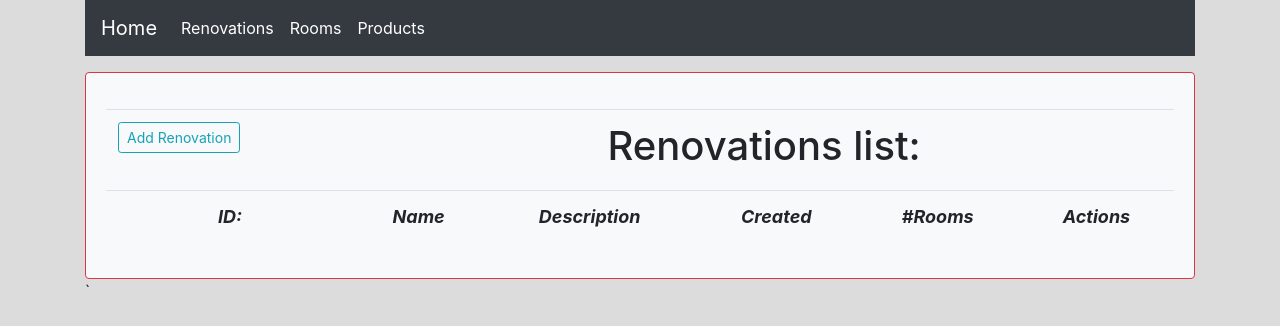
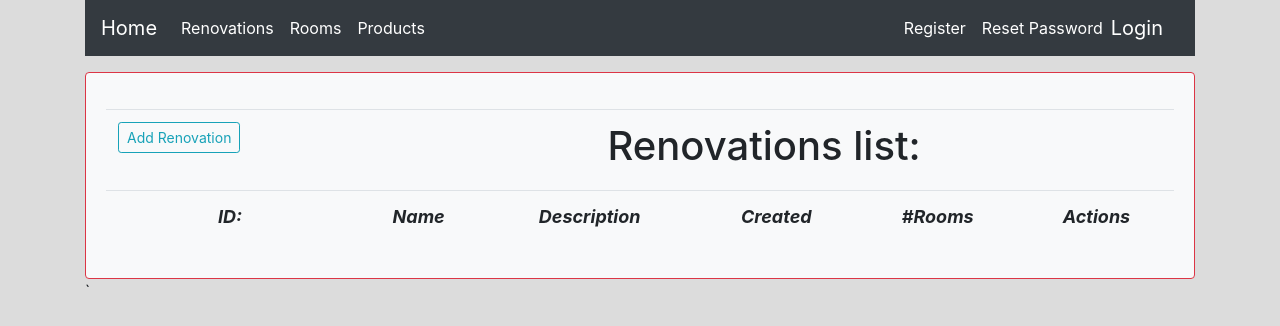
Before and after one commit to MarcinSzyc/andzy-calc, a Django app: page / in a window 1280 px wide. Shown: the top 326 px of the page. Run offline with Django 3.2, Linux system fonts and the light colour scheme; data that the repository does not hold is empty; some libraries are stand-ins or nearby versions.

Commit message:
login, register, pass reset modals added

```diff
--- a/renovations/form_context_processor.py
+++ b/renovations/form_context_processor.py
@@ -1,4 +1,5 @@
 from renovations.forms import NewProductForm, NewRoomForm, NewRenovationForm, NewCostForm
+from django.contrib.auth.forms import AuthenticationForm, PasswordResetForm, UserCreationForm
 
 
 def renovations_form_context(request):
@@ -6,6 +7,9 @@ def renovations_form_context(request):
         'new_product_form': NewProductForm,
         'new_room_form': NewRoomForm,
         'new_renovation_form': NewRenovationForm,
-        'new_cost_form': NewCostForm
+        'new_cost_form': NewCostForm,
+        'authentication_form': AuthenticationForm,
+        'password_reset_form': PasswordResetForm,
+        'registration_form': UserCreationForm
     }
     return result
--- a/templates/renovations/layout.html
+++ b/templates/renovations/layout.html
@@ -29,19 +29,33 @@
                 <span class="navbar-toggler-icon"></span>
             </button>
             <div class="collapse navbar-collapse" id="navbarNavDropdown">
-                <ul class="navbar-nav">
+                <ul class="navbar-nav mr-auto mt-2 mt-lg-0">
                     <li class="nav-item active">
-                        <a class="nav-link" href="{% url 'renovations:all-renovations' %}">Renovations<span
-                                class="sr-only">(current)</span></a>
+                        <a class="nav-link" href="{% url 'renovations:all-renovations' %}">Renovations</a>
                     </li>
                     <li class="nav-item active">
-                        <a class="nav-link" href="{% url 'renovations:all-rooms' %}">Rooms<span
-                                class="sr-only">(current)</span></a>
+                        <a class="nav-link" href="{% url 'renovations:all-rooms' %}">Rooms</a>
                     </li>
                     <li class="nav-item active">
-                        <a class="nav-link" href="{% url 'renovations:all-products' %}">Products<span
-                                class="sr-only">(current)</span></a>
+                        <a class="nav-link" href="{% url 'renovations:all-products' %}">Products</a>
                     </li>
+                </ul>
+                <ul class="navbar-nav mt-2 mt-lg-0">
+                    <li class="nav-item active">
+                        <a class="nav-link" data-toggle="modal" data-target=".register-modal" href="#">Register</a>
+                    </li>
+                    <li class="nav-item active">
+                        <a class="nav-link" data-toggle="modal" data-target=".password-reset-modal" href="#">Reset Password</a>
+                    </li>
+                    {% if user.is_authenticated %}
+                        <li class="nav-item active">
+                            <a class="navbar-brand" href="#">Logout</a>
+                        </li>
+                    {% else %}
+                        <li class="nav-item active">
+                            <a class="navbar-brand" data-toggle="modal" data-target=".login-modal" href="#">Login</a>
+                        </li>
+                    {% endif %}
                 </ul>
             </div>
         </nav>
@@ -52,6 +66,69 @@
     {% block renovations %}{% endblock %}
 </div>
 
+
+<!-- Login Modal -->
+<div class="modal fade login-modal" id="exampleModalCenter" tabindex="-1" role="dialog" aria-labelledby="exampleModalCenterTitle" aria-hidden="true">
+  <div class="modal-dialog modal-dialog-centered" role="document">
+    <div class="modal-content">
+      <div class="modal-header">
+        <h5 class="modal-title" id="exampleModalLongTitle">Log In</h5>
+        <button type="button" class="close" data-dismiss="modal" aria-label="Close">
+          <span aria-hidden="true">&times;</span>
+        </button>
+      </div>
+      <div class="modal-body">
+        {{ authentication_form.as_p }}
+      </div>
+      <div class="modal-footer">
+        <button type="button" class="btn btn-secondary" data-dismiss="modal">Close</button>
+        <button type="button" class="btn btn-primary">Hit it!</button>
+      </div>
+    </div>
+  </div>
+</div>
+
+<!-- Password reset Modal -->
+<div class="modal fade password-reset-modal" id="exampleModalCenter" tabindex="-1" role="dialog" aria-labelledby="exampleModalCenterTitle" aria-hidden="true">
+  <div class="modal-dialog modal-dialog-centered" role="document">
+    <div class="modal-content">
+      <div class="modal-header">
+        <h5 class="modal-title" id="exampleModalLongTitle">Reset Password</h5>
+        <button type="button" class="close" data-dismiss="modal" aria-label="Close">
+          <span aria-hidden="true">&times;</span>
+        </button>
+      </div>
+      <div class="modal-body">
+        {{ password_reset_form.as_p }}
+      </div>
+      <div class="modal-footer">
+        <button type="button" class="btn btn-secondary" data-dismiss="modal">Close</button>
+        <button type="button" class="btn btn-primary">Hit it!</button>
+      </div>
+    </div>
+  </div>
+</div>
+
+<!-- Register Modal -->
+<div class="modal fade register-modal" id="exampleModalCenter" tabindex="-1" role="dialog" aria-labelledby="exampleModalCenterTitle" aria-hidden="true">
+  <div class="modal-dialog modal-dialog-centered" role="document">
+    <div class="modal-content">
+      <div class="modal-header">
+        <h5 class="modal-title" id="exampleModalLongTitle">Register</h5>
+        <button type="button" class="close" data-dismiss="modal" aria-label="Close">
+          <span aria-hidden="true">&times;</span>
+        </button>
+      </div>
+      <div class="modal-body">
+        {{ registration_form.as_p }}
+      </div>
+      <div class="modal-footer">
+        <button type="button" class="btn btn-secondary" data-dismiss="modal">Close</button>
+        <button type="button" class="btn btn-primary">Hit it!</button>
+      </div>
+    </div>
+  </div>
+</div>
 
 <!-- Optional JavaScript -->
 <!-- jQuery first, then Popper.js, then Bootstrap JS -->
```
